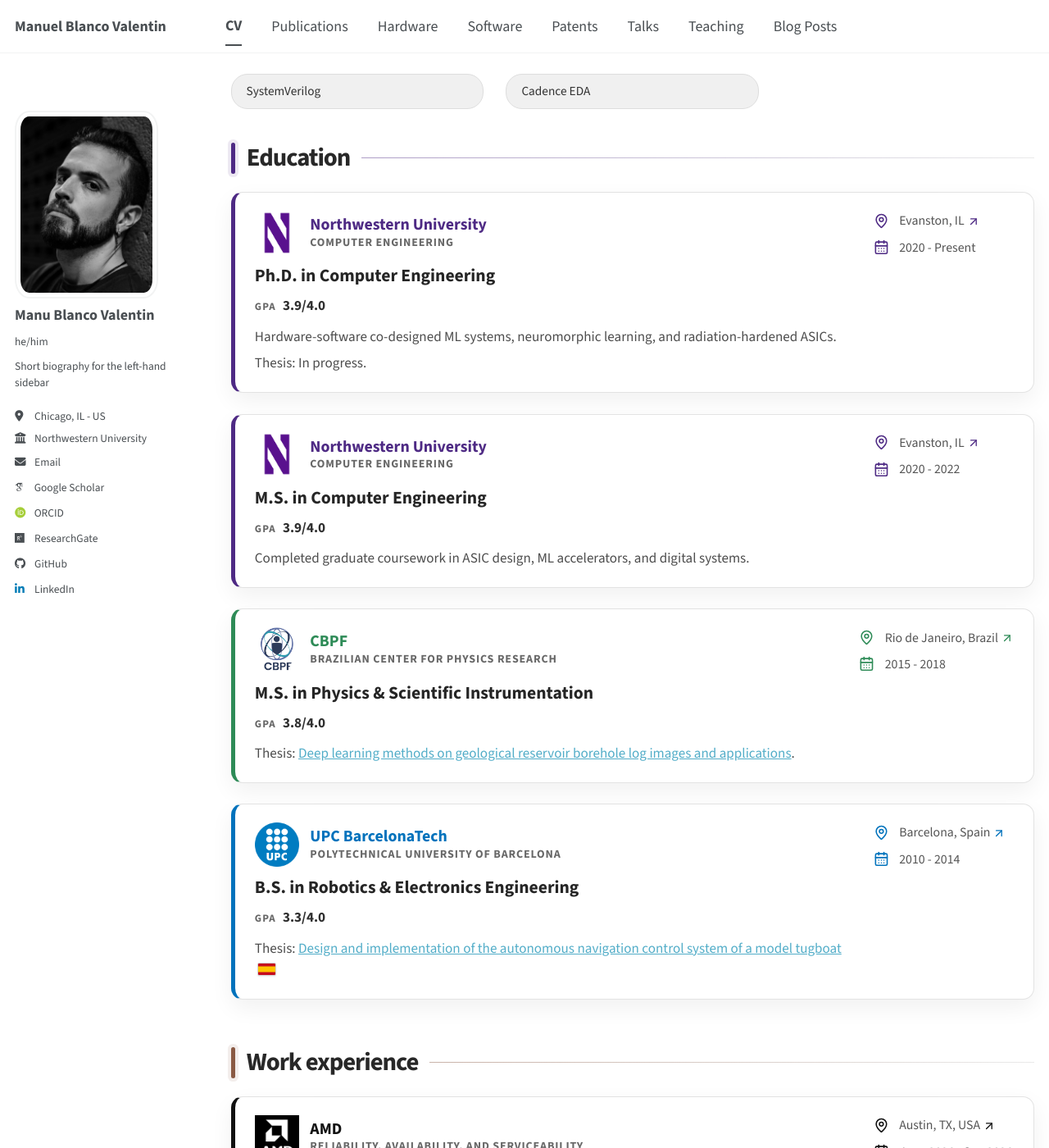
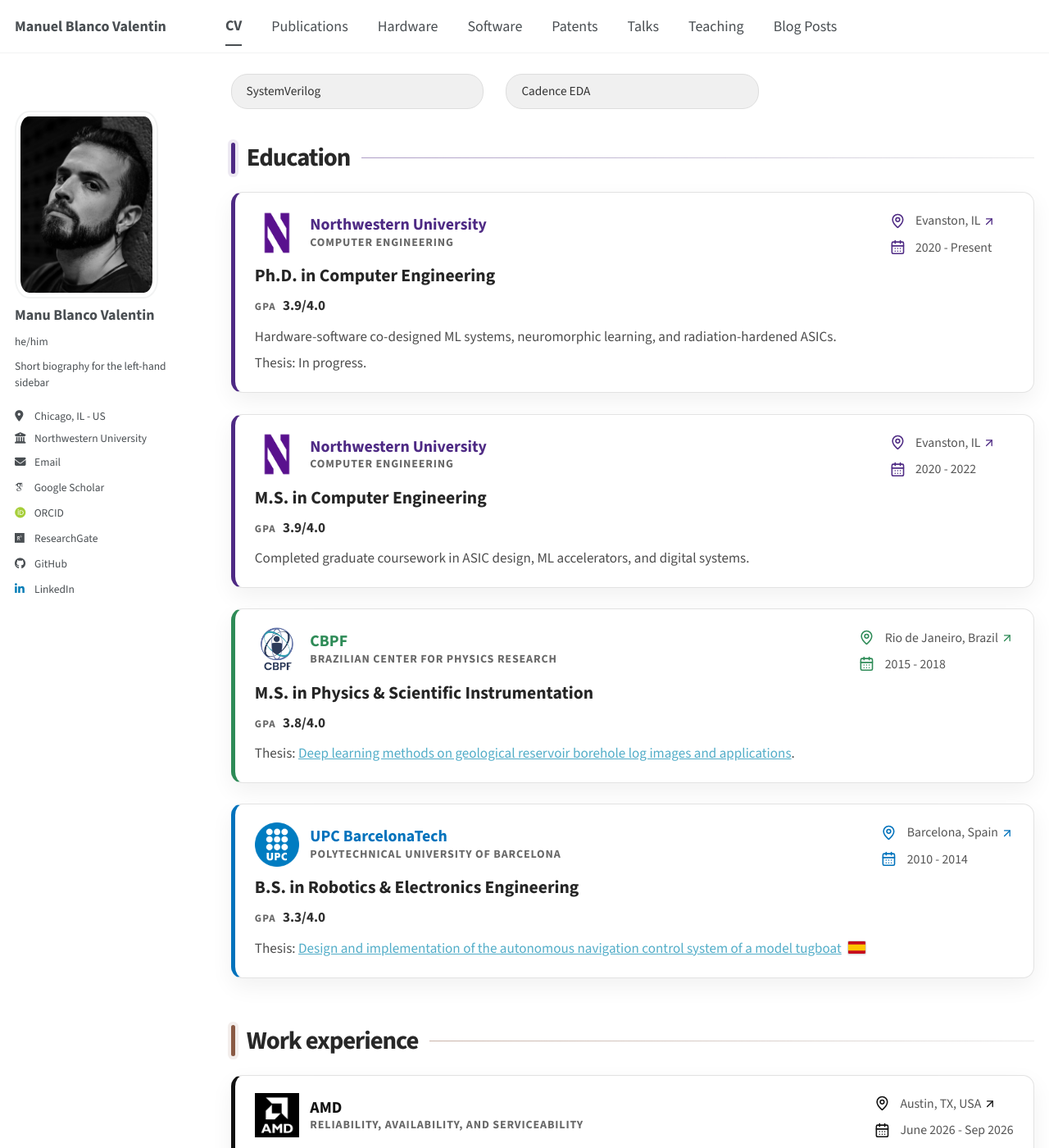
Before and after one commit to manuelblancovalentin/manuelblancovalentin.github.io, a Jekyll site: the page built from _pages/cv.md, in a window 1280 px wide and 1400 px high, scrolled down 617 px. Shown: the whole window at 82% size. Built offline with Jekyll 4.4.1, drawn with Linux system fonts in a browser that asks for light colours; some web fonts are replaced; a script bundle is joined from its source files by our own code; library files that are not in the unit come from our copies.

Commit message:
Give CV card content more room

```diff
--- a/_sass/layout/_cv.scss
+++ b/_sass/layout/_cv.scss
@@ -176,7 +176,7 @@
 
   display: grid;
   grid-template-columns: minmax(0, 1fr) max-content;
-  gap: 0.95rem;
+  gap: 0.55rem;
   margin: 1.2rem 0 1.4rem;
   padding: 1.2rem 1.35rem;
   background: #fff;
@@ -285,7 +285,7 @@
   flex-direction: column;
   justify-self: end;
   gap: 0.65rem;
-  min-width: 9.5rem;
+  min-width: 8.4rem;
   padding-top: 0.15rem;
   color: #555;
   font-size: 0.88rem;
@@ -374,7 +374,7 @@
 
   display: grid;
   grid-template-columns: minmax(0, 1fr) max-content;
-  gap: 0.95rem;
+  gap: 0.55rem;
   margin: 1.2rem 0 1.4rem;
   padding: 1.2rem 1.35rem;
   background: #fff;
@@ -480,7 +480,7 @@
   flex-direction: column;
   justify-self: end;
   gap: 0.65rem;
-  min-width: 9.5rem;
+  min-width: 8.4rem;
   padding-top: 0.15rem;
   color: #555;
   font-size: 0.88rem;
```
